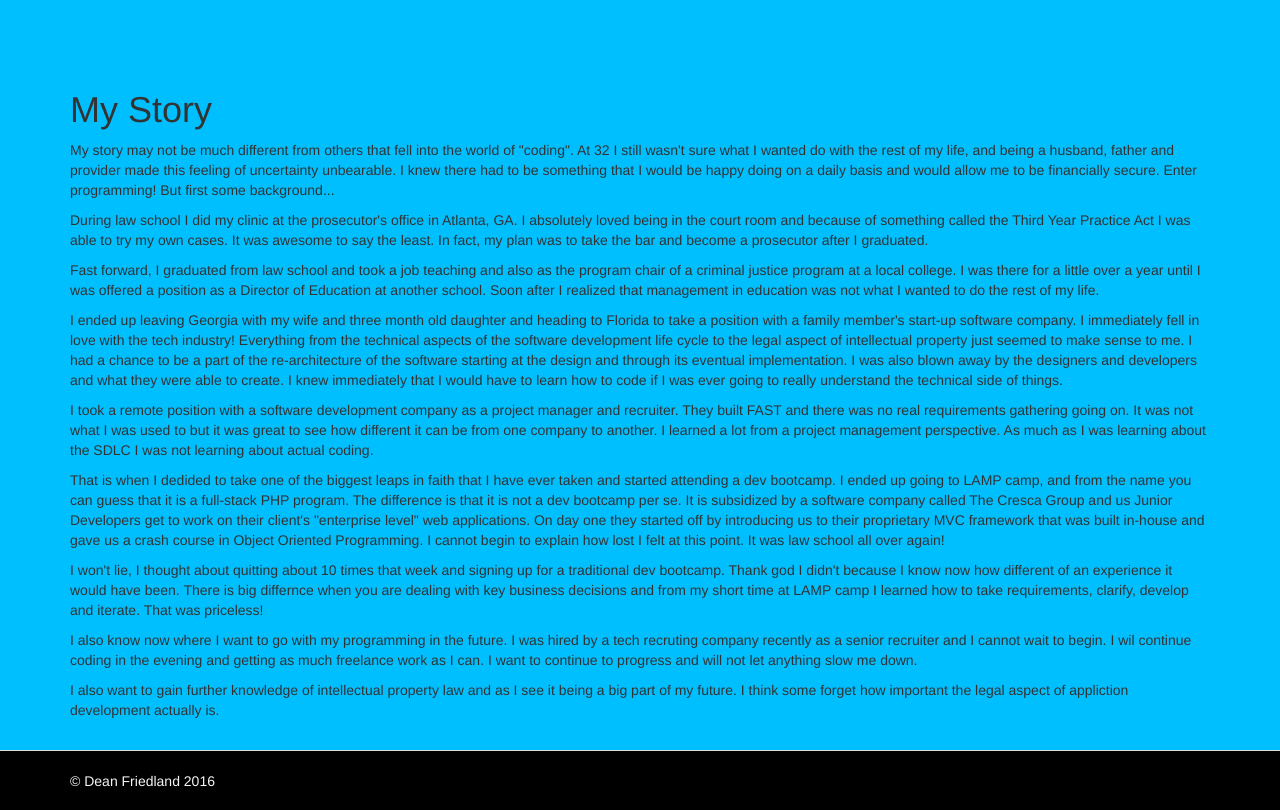
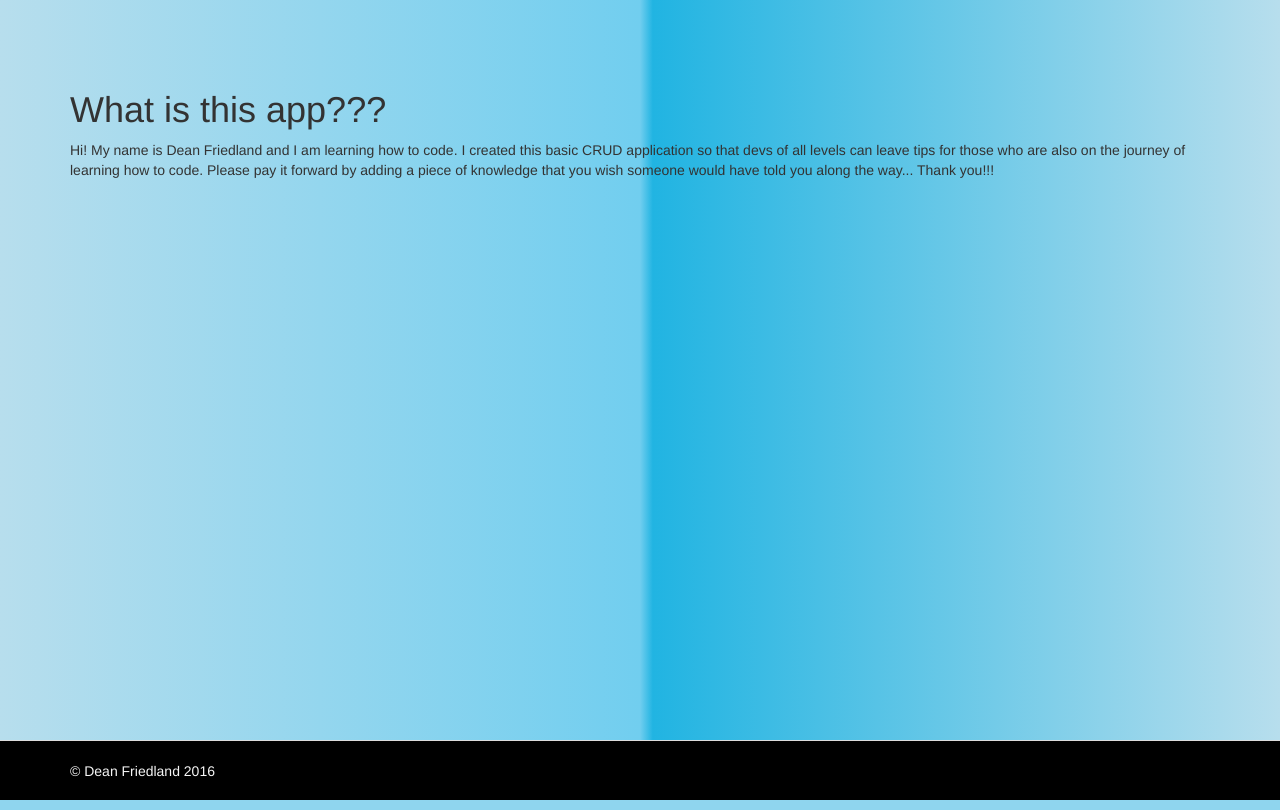
Before and after one commit to dfmmalaw/Portfolio-PHP-, a Yii app: template views/site/story.php in a window 1280 px wide. Run offline with PHP 8.4 and a stand-in for Yii, Linux system fonts and the light colour scheme; the template is opened without the code that fills it, so the values that code supplies are empty; some libraries are stand-ins or nearby versions.

Commit message:
added gradient color to background

```diff
--- a/views/site/story.php
+++ b/views/site/story.php
@@ -4,85 +4,18 @@
 
 use yii\helpers\Html;
 
-$this->title = 'My Story';
+$this->title = 'What is this app???';
 $this->params['breadcrumbs'][] = $this->title;
 ?>
 <div class="site-story">
     <h1><?= Html::encode($this->title) ?></h1>
 
     <p>
-        My story may not be much different from others that fell into the world
-        of "coding". At 32 I still wasn't sure what I wanted do with the rest of
-        my life, and being a husband, father and provider made this feeling of uncertainty
-        unbearable. I knew there had to be something that I would be happy doing
-        on a daily basis and would allow me to be financially secure. Enter
-        programming! But first some background...
-    </p>
-
-     <p>During law school I did my clinic at the prosecutor's office in Atlanta,
-        GA. I absolutely loved being in the court room and because of something
-        called the Third Year Practice Act I was able to try my own cases. It was
-        awesome to say the least. In fact, my plan was to take the bar and become
-        a prosecutor after I graduated.
-    </p>
-
-    <p> Fast forward, I graduated from law school and took a job teaching and also as
-        the program chair of a criminal justice program at a local college. I was
-        there for a little over a year until I was offered a position as a Director
-        of Education at another school. Soon after I realized that management in
-        education was not what I wanted to do the rest of my life.
-    </p>
-
-    <p> I ended up leaving Georgia with my wife and three month old daughter and
-        heading to Florida to take a position with a family member's start-up
-        software company. I immediately fell in love with the tech industry! Everything
-        from the technical aspects of the software development life cycle to the
-        legal aspect of intellectual property just seemed to make sense to me. I
-        had a chance to be a part of the re-architecture of the software starting
-        at the design and through its eventual implementation. I was also blown
-        away by the designers and developers and what they were able to create. I
-        knew immediately that I would have to learn how to code if I was ever
-        going to really understand the technical side of things.
-    </p>
-
-    <p> I took a remote position with a software development company as a project
-        manager and recruiter. They built FAST and there was no real requirements
-        gathering going on. It was not what I was used to but it was great to see
-        how different it can be from one company to another. I learned a lot from
-        a project management perspective. As much as I was learning about the SDLC
-        I was not learning about actual coding.
-    </p>
-
-    <p> That is when I dedided to take one of the biggest leaps in faith that I have
-        ever taken and started attending a dev bootcamp. I ended up going to LAMP
-        camp, and from the name you can guess that it is a full-stack PHP program.
-        The difference is that it is not a dev bootcamp per se. It is subsidized by
-        a software company called The Cresca Group and us Junior Developers get to
-        work on their client's "enterprise level" web applications. On day one they started
-        off by introducing us to their proprietary MVC framework that was built
-        in-house and gave us a crash course in Object Oriented Programming. I cannot
-        begin to explain how lost I felt at this point. It was law school all over
-        again!
-    </p>
-
-    <p> I won't lie, I thought about quitting about 10 times that week and signing
-        up for a traditional dev bootcamp. Thank god I didn't because I know now
-        how different of an experience it would have been. There is big differnce
-        when you are dealing with key business decisions and from my short time at
-        LAMP camp I learned how to take requirements, clarify, develop and iterate.
-        That was priceless!
-    </p>
-
-    <p> I also know now where I want to go with my programming in the future. I
-        was hired by a tech recruting company recently as a senior recruiter and
-        I cannot wait to begin. I wil continue coding in the evening and getting
-        as much freelance work as I can. I want to continue to progress and will
-        not let anything slow me down.
-    </p>
-
-    <p> I also want to gain further knowledge of intellectual property law and as
-        I see it being a big part of my future. I think some forget how important
-        the legal aspect of appliction development actually is. </br>
+        Hi! My name is Dean Friedland and I am
+        learning how to code. I created this basic CRUD application so that devs
+        of all levels can leave tips for those who are also on the journey of learning how to
+        code. Please pay it forward by adding a piece of knowledge that you wish
+        someone would have told you along the way... Thank you!!!
     </p>
 
 </div>
--- a/web/css/site.css
+++ b/web/css/site.css
@@ -26,9 +26,17 @@ body {
 
 body {
     /*background: url(http://www.wallpapersdb.org/wallpapers/beach/surfing_board_at_beach_1920x1080.jpg);*/
-    background-color: #00bfff;
-    background-size: cover;
-    background-repeat: no-repeat;
+background: rgba(183,222,237,1);
+background: -moz-linear-gradient(left, rgba(183,222,237,1) 0%, rgba(113,206,239,1) 50%, rgba(33,180,226,1) 51%, rgba(183,222,237,1) 100%);
+background: -webkit-gradient(left top, right top, color-stop(0%, rgba(183,222,237,1)), color-stop(50%, rgba(113,206,239,1)), color-stop(51%, rgba(33,180,226,1)), color-stop(100%, rgba(183,222,237,1)));
+background: -webkit-linear-gradient(left, rgba(183,222,237,1) 0%, rgba(113,206,239,1) 50%, rgba(33,180,226,1) 51%, rgba(183,222,237,1) 100%);
+background: -o-linear-gradient(left, rgba(183,222,237,1) 0%, rgba(113,206,239,1) 50%, rgba(33,180,226,1) 51%, rgba(183,222,237,1) 100%);
+background: -ms-linear-gradient(left, rgba(183,222,237,1) 0%, rgba(113,206,239,1) 50%, rgba(33,180,226,1) 51%, rgba(183,222,237,1) 100%);
+background: linear-gradient(to right, rgba(183,222,237,1) 0%, rgba(113,206,239,1) 50%, rgba(33,180,226,1) 51%, rgba(183,222,237,1) 100%);
+filter: progid:DXImageTransform.Microsoft.gradient( startColorstr='#b7deed', endColorstr='#b7deed', GradientType=1 );
+    /*background-color: #00bfff;*/
+    /*background-size: cover;*/
+    /*background-repeat: no-repeat;*/
 }
 
 .btn.btn-default {
```
Also changed, not shown: views/site/about.php (+5 -18 lines).
